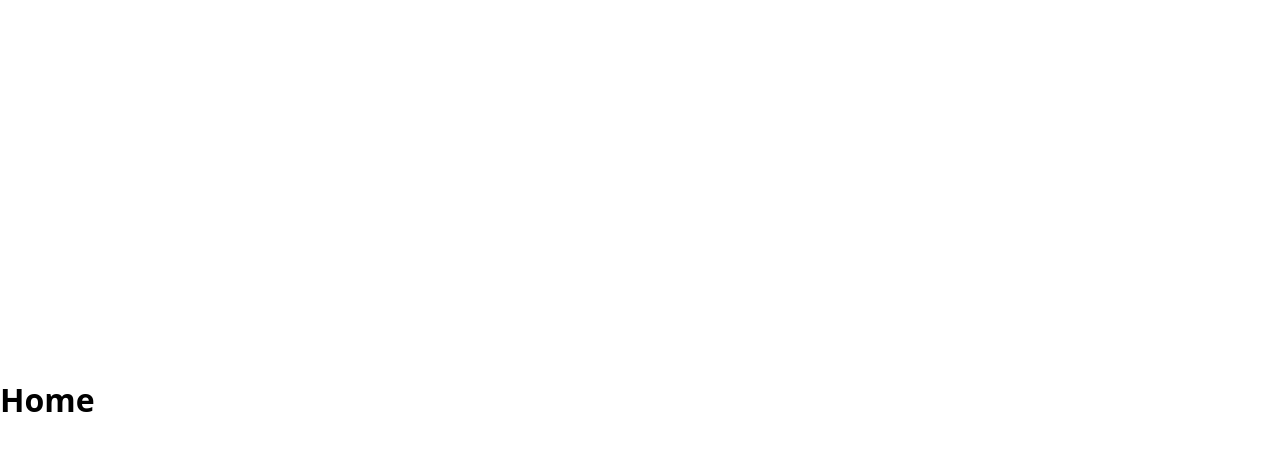
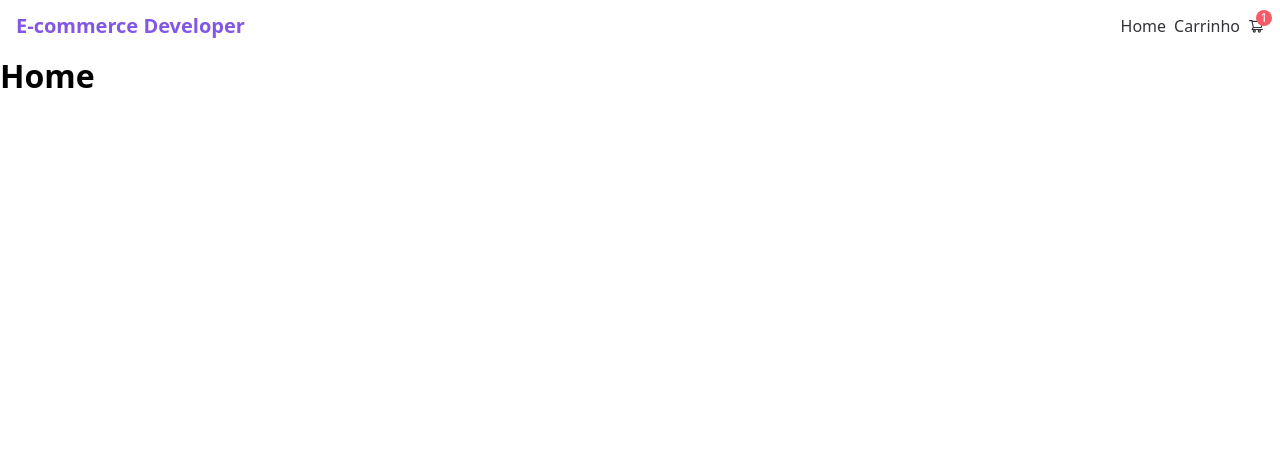
Before and after one commit to mateusmaranhao12/project-ecommerce, a React (Vite) app: page / in a window 1280 px wide. Shown: the top 450 px of the page. Built offline with nearby package versions, Linux system fonts and the light colour scheme.

Commit message:
Implement Header

```diff
--- a/package.json
+++ b/package.json
@@ -10,6 +10,7 @@
     "preview": "vite preview"
   },
   "dependencies": {
+    "@ant-design/icons": "^5.6.1",
     "react": "^19.1.0",
     "react-dom": "^19.1.0",
     "react-router-dom": "^7.6.1",
--- /dev/null
+++ b/src/components/Header/header.module.scss
@@ -0,0 +1,68 @@
+.container {
+    display: flex;
+    justify-content: space-between;
+    align-items: center;
+
+    height: 52px;
+    padding: 0 16px;
+
+    strong {
+        color: var(--primary);
+
+        transition: filter 0.2s;
+
+        &:hover {
+            filter: brightness(0.9);
+        }
+    }
+
+    .headerTitle {
+        text-decoration: none;
+        font-size: 20px;
+    }
+
+    nav {
+        display: flex;
+        gap: 8px;
+        align-items: center;
+
+        a {
+            display: flex;
+            align-items: center;
+            color: var(--title);
+            text-decoration: none;
+            transition: color 0.2s;
+
+            &:hover {
+                color: var(--text);
+            }
+        }
+    }
+}
+
+.cartLink {
+    display: flex;
+    align-items: center;
+    gap: 8px;
+}
+
+.cartIconContainer {
+    position: relative;
+    display: inline-flex;
+}
+
+.cartBadge {
+    position: absolute;
+    top: -8px;
+    right: -8px;
+    background-color: var(--red-500);
+    color: var(--white);
+    font-size: 12px;
+    border-radius: 50%;
+    width: 16px;
+    height: 16px;
+
+    display: flex;
+    align-items: center;
+    justify-content: center;
+}
--- /dev/null
+++ b/src/components/Header/index.tsx
@@ -0,0 +1,31 @@
+import { Link } from "react-router-dom"
+import style from "./header.module.scss"
+import { ShoppingCartOutlined } from "@ant-design/icons"
+
+function Header() {
+
+    return (
+        <header className={style.container}>
+            <Link className={style.headerTitle} to="/">
+                <strong>E-commerce Developer</strong>
+            </Link>
+
+            <nav>
+                <Link to="/">Home</Link>
+                <Link to="/cart" className={style.cartLink}>
+                    <span>Carrinho</span>
+                    <div className={style.cartIconContainer}>
+                        <ShoppingCartOutlined />
+
+                        <span className={style.cartBadge}>
+                            1
+                        </span>
+                    </div>
+                </Link>
+            </nav>
+        </header>
+    )
+
+}
+
+export default Header
--- a/src/index.scss
+++ b/src/index.scss
@@ -29,11 +29,3 @@
   -webkit-font-smoothing: antialiased;
   -moz-osx-font-smoothing: grayscale;
 }
-
-body {
-  margin: 0;
-  display: flex;
-  place-items: center;
-  min-width: 320px;
-  min-height: 100vh;
-}
--- a/src/pages/Home/index.tsx
+++ b/src/pages/Home/index.tsx
@@ -1,8 +1,10 @@
+import Header from "../../components/Header"
 import style from "./home.module.scss"
 
 function Home() {
     return (
         <div className={style.container}>
+            <Header />
             <h1>Home</h1>
         </div>
     )
```
Also changed, not shown: 1 other file (tests, documents, lock files or other folders).
